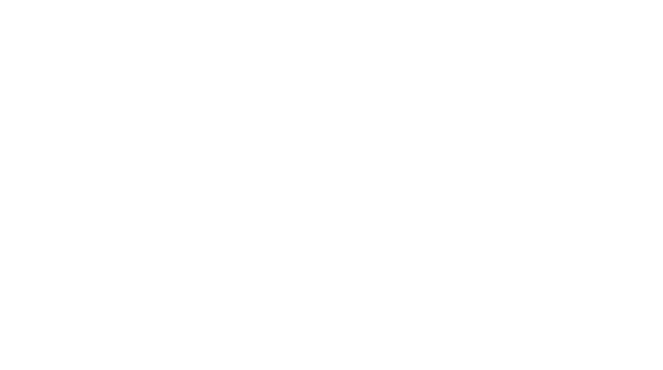
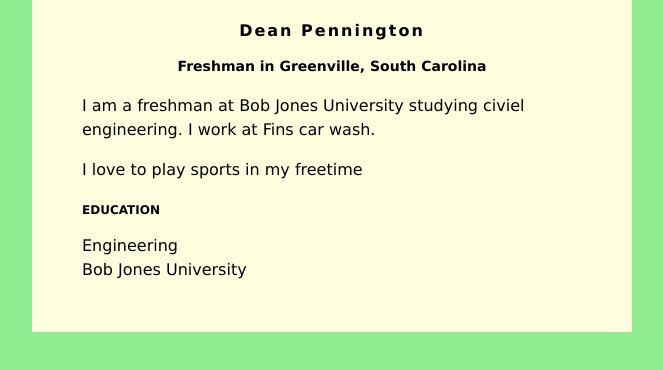
Before and after one commit to dpenn378/dpenn378.github.io, a plain HTML site: page index.html in a window 1280 px wide. Shown: the whole page, without its empty margins (308-971 px from the left). Drawn offline with Linux system fonts and the light colour scheme.

Commit message:
Update index.html

```diff
--- a/index.html
+++ b/index.html
@@ -2,8 +2,49 @@
 <head>
 <style>
 body {
-  backgroud: lightgreen;
-  font-family: Verdana;
-  }
-  #content {
-    backgroud: lightyellow;
+    background: lightgreen;
+    font-family: Verdana;
+}
+#content {
+    background: lightyellow;
+    min-width: 200px;
+    max-width: 500px;
+    padding: 50px;
+    margin: auto;
+    margin-top: -50px;
+    line-height: 150%;
+}
+h1 {
+    letter-spacing: 2px;
+    font-size: 16px;
+    text-align: center;
+}
+h2 {
+    font-size: 14px;
+    text-align: center;
+}
+h3 {
+    font-size: 12px;
+}
+</style>
+</head>
+<body>
+    <div id="content">
+        <h1>Dean Pennington</h1>
+        <h2>Freshman in Greenville, South Carolina</h2>
+
+         <p>I am a freshman at Bob Jones University studying civiel engineering. I work at Fins car wash.</p>
+         <p>
+            I love to play sports in my freetime
+         </p>
+         <p>
+
+         </p>
+
+        <h3>EDUCATION</h3>
+        Engineering<br>
+        Bob Jones University
+    </div>
+
+</body>
+</html>
```
